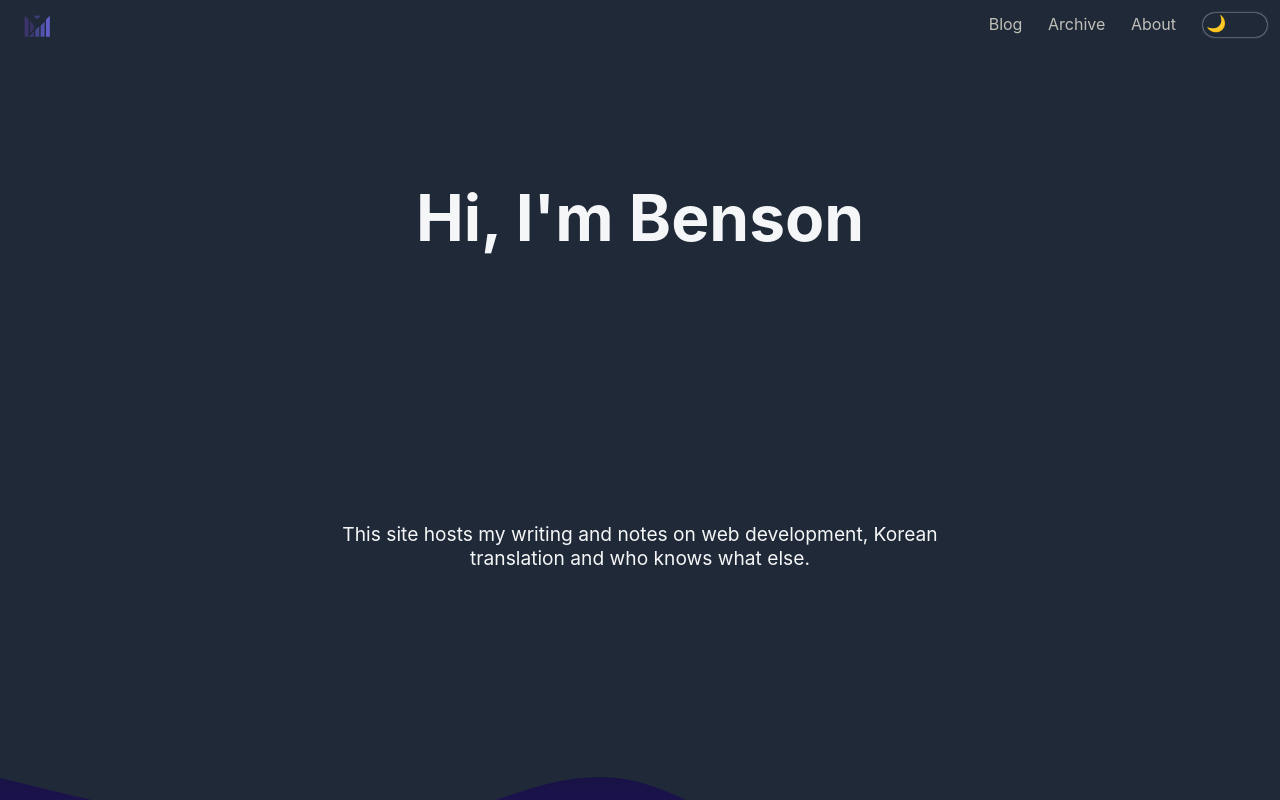
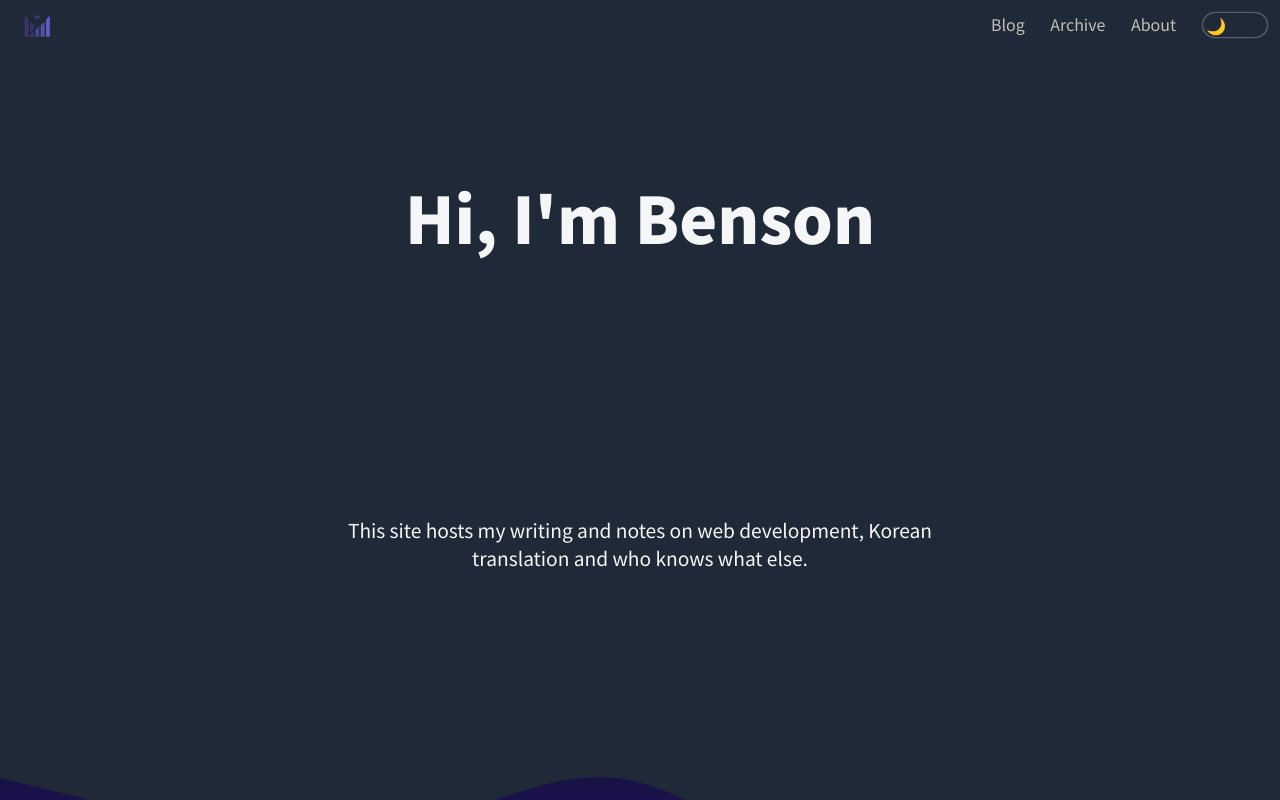
Before and after one commit to benson00077/tlog-front, a Next.js app: page / in a window 1280 px wide. Shown: the top 800 px of the page. Built offline with nearby package versions, Linux system fonts and the light colour scheme; no server answers.

Commit message:
Update fonts
Update fonts for Chinese and Korean

```diff
--- a/components/MetaHead/MetaHead.tsx
+++ b/components/MetaHead/MetaHead.tsx
@@ -19,6 +19,11 @@ function MetaHead({ title, description }: Props) {
         name="description"
         content={description}
       />
+
+      {/* Font for 'Noto Sans TC' & 'Noto Sans KR' */}
+      <style>
+        @import url('https://fonts.googleapis.com/css2?family=Noto+Sans+KR&family=Noto+Sans+TC:wght@400;900&display=swap');
+      </style>
     </Head>
   )
 }
--- a/styled/golbalStyles.ts
+++ b/styled/golbalStyles.ts
@@ -15,7 +15,7 @@ export const GlobalStyle = createGlobalStyle`
 
   html body {
     -webkit-font-smoothing: antialiased;
-    font-family: -apple-system,system-ui,BlinkMacSystemFont,"Segoe UI",Roboto,"Helvetica Neue",Arial,sans-serif;
+    font-family: 'Noto Sans TC','Noto Sans KR',-apple-system,system-ui,BlinkMacSystemFont,"Segoe UI",Roboto,"Helvetica Neue",Arial,sans-serif;
     background: ${({ theme }: GlobalThemeProps) => theme.background.primary};
     color: ${({ theme }: GlobalThemeProps) => theme.text.base};
   }
```
